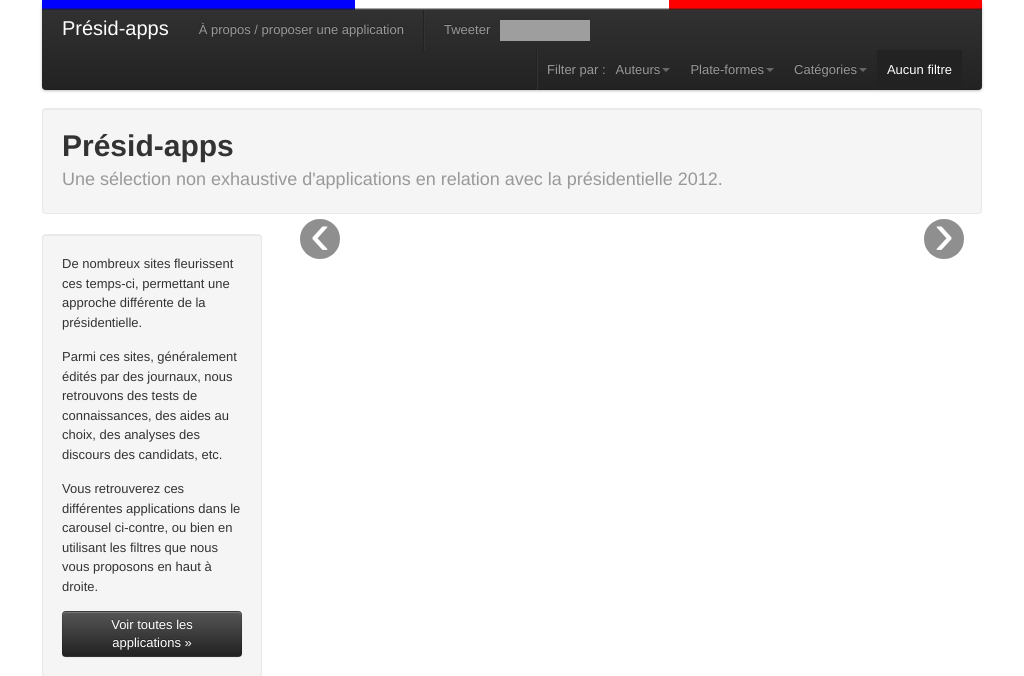
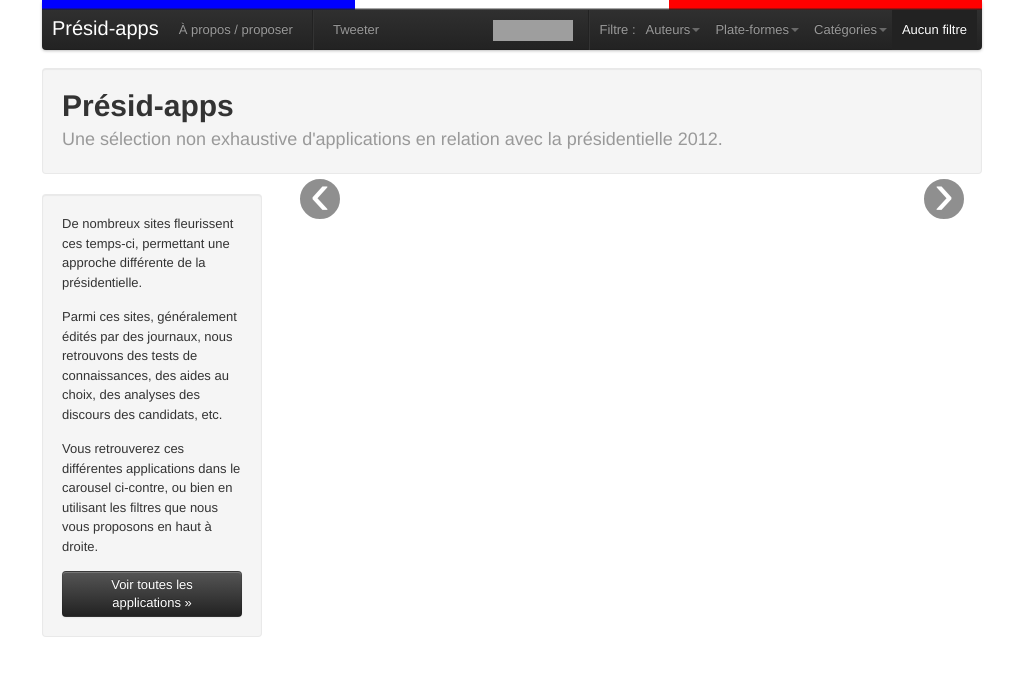
Before and after one commit to twidi/fpe2aa, a Django app: page / in a window 1024 px wide. Shown: the top 676 px of the page. Run offline with Django 3.2, Linux system fonts and the light colour scheme; data that the repository does not hold is empty; parts of the project's set-up code (start-up, migrations or seed data) failed here and were passed over; some libraries are stand-ins or nearby versions; grey boxes are pictures that could not be loaded.

Commit message:
Add google+ sharing button, and adapt css to keep all in one line. cf #23

```diff
--- a/source/fpe2aa/templates/fpe2aa/includes/filter-bar.html
+++ b/source/fpe2aa/templates/fpe2aa/includes/filter-bar.html
@@ -1,5 +1,5 @@
 {% load thumbnail %}
-<li><p class="navbar-text">Filter par : </p></li>
+<li><p class="navbar-text">Filtre : </p></li>
 
 <li class="dropdown authors{% if filter_type == 'author' %} active{% endif %}">
     <a class="dropdown-toggle" data-toggle="dropdown" href="#">Auteurs<b class="caret"></b></a>
--- a/source/project/static/css/less/app.less
+++ b/source/project/static/css/less/app.less
@@ -18,6 +18,9 @@ html {
         &.open .dropdown-menu {
             display: block;
         }
+        > a {
+            padding-right: 5px !important;
+        }
     }
     .navbar-text {
         line-height: 39px;
@@ -26,14 +29,52 @@ html {
         background: #222;
     }
 }
+@media (min-width: 980px) and (max-width: 1199px) {
+    .navbar {
+        .nav {
+            margin-left: 0 !important;
+            margin-right: 0 !important;
+        }
+        .navbar-inner {
+            padding-right: 5px;
+            padding-left: 10px;
+        }
+        .brand {
+            padding-right: 10px;
+        }
+    }
+}
+
 /* End of tweak */
 html.no-js .navbar .pull-right {
     display: none;
 }
 
-.navbar li.share iframe {
-    margin-top: 10px;
+.navbar li.share {
+    > div, > iframe {
+        margin-top: 10px !important;
+    }
 }
+@media (min-width: 1200px) {
+    .navbar .divider-vertical {
+        margin-right: 19px;
+    }
+}
+@media (min-width: 980px) and (max-width: 1199px) {
+    .navbar li.share {
+        overflow: hidden;
+        &.twitter {
+            width: 100px
+        }
+        &.facebook {
+            width: 80px;
+        }
+        &.google {
+            width: 70px;
+        }
+    }
+}
+
 
 /* Put authors in 3 columns in dropdown menu when enough place */
 .dropdown.authors {
@@ -124,6 +165,13 @@ html.no-js .navbar .pull-right {
         right: 0;
         #gradient > .vertical-three-colors(rgba(44, 44, 44, 0), rgba(44, 44, 44, 0.0), 75%, @navbarBackground);
         background-color: transparent;
+    }
+}
+
+@media (min-width: 980px) and (max-width: 1199px) {
+    #flag {
+        margin-right: -5px;
+        margin-left: -10px;
     }
 }
 
--- a/source/project/templates/base.html
+++ b/source/project/templates/base.html
@@ -63,12 +63,19 @@
         <a class="brand" href="/">Présid-apps</a>
         <div class="nav-collapse">
             <ul class="nav">
-                <li{% if section == 'about' %} class="active"{% endif %}><a href="{% url about %}">À propos / proposer une application</a></li>
+                <li{% if section == 'about' %} class="active"{% endif %}><a href="{% url about %}">À propos / proposer</a></li>
+            </ul>
+        </div>
+        <div class="nav-collapse">
+            <ul class="nav sharing">
                 <li class="divider-vertical"></li>
-                <li class="share">
+                <li class="share twitter">
                     <a href="https://twitter.com/share" class="twitter-share-button" data-url="http://www.presid-apps.fr" data-text="Toutes les applications (web, mobile) pour la présidentielle 2012" data-via="twidi" data-lang="fr" data-hashtags="presidentielle">Tweeter</a>
                 </li>
-                <li class="share">
+                <li class="share google">
+                    <div class="g-plusone" data-size="medium" data-href="http://www.presid-apps.fr"></div>
+                </li>
+                <li class="share facebook">
                     <iframe src="//www.facebook.com/plugins/like.php?href=http%3A%2F%2Fwww.presid-apps.fr&amp;send=false&amp;layout=button_count&amp;width=90&amp;show_faces=false&amp;action=like&amp;colorscheme=light&amp;font&amp;height=21" scrolling="no" frameborder="0" style="border:none; overflow:hidden; width:90px; height:21px;" allowTransparency="true"></iframe>
                 </li>
             </ul>
@@ -100,8 +107,9 @@
   <script src="{{ STATIC_URL_JS }}js/libs/jquery-1.7.1.min.js"></script>
   <script src="{{ STATIC_URL_JS }}js/plugins.js"></script>
   <script src="{{ STATIC_URL_JS }}js/script.js"></script>
-  <script>!function(d,s,id){var js,fjs=d.getElementsByTagName(s)[0];if(!d.getElementById(id)){js=d.createElement(s);js.id=id;js.src="//platform.twitter.com/widgets.js";fjs.parentNode.insertBefore(js,fjs);}}(document,"script","twitter-wjs");</script>
   <!-- end scripts -->
+
+  {% block js %}{% endblock %}
 
   {% if ANALYTICS_CODE %}
   <!-- Asynchronous Google Analytics snippet. Change UA-XXXXX-X to be your site's ID.
@@ -114,6 +122,14 @@
   </script>
   {% endif %}
 
-  {% block js %}{% endblock %}
+  <script>!function(d,s,id){var js,fjs=d.getElementsByTagName(s)[0];if(!d.getElementById(id)){js=d.createElement(s);js.id=id;js.src="//platform.twitter.com/widgets.js";fjs.parentNode.insertBefore(js,fjs);}}(document,"script","twitter-wjs");</script>
+  <script type="text/javascript">
+    (function() {
+      var po = document.createElement('script'); po.type = 'text/javascript'; po.async = true;
+      po.src = 'https://apis.google.com/js/plusone.js';
+      var s = document.getElementsByTagName('script')[0]; s.parentNode.insertBefore(po, s);
+    })();
+  </script>
+
 </body>
 </html>
```
Also changed, not shown: source/project/static/css/app.css (+44 -2 lines), source/project/static/css/app.min.css.
